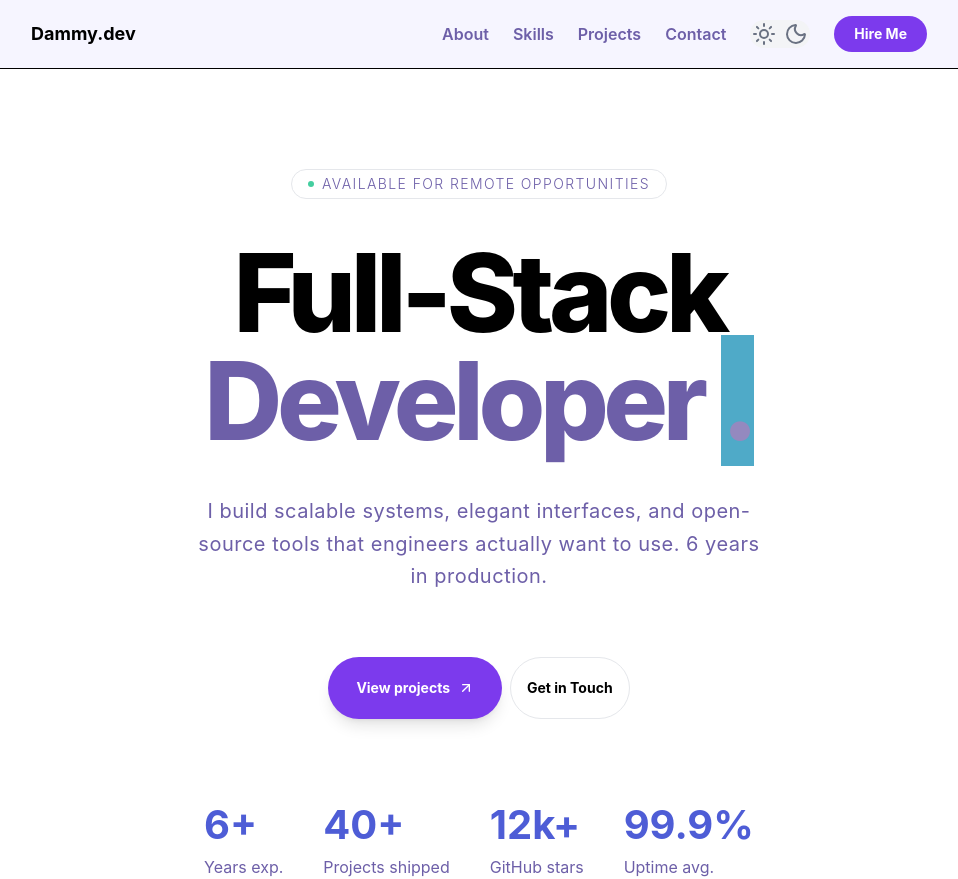
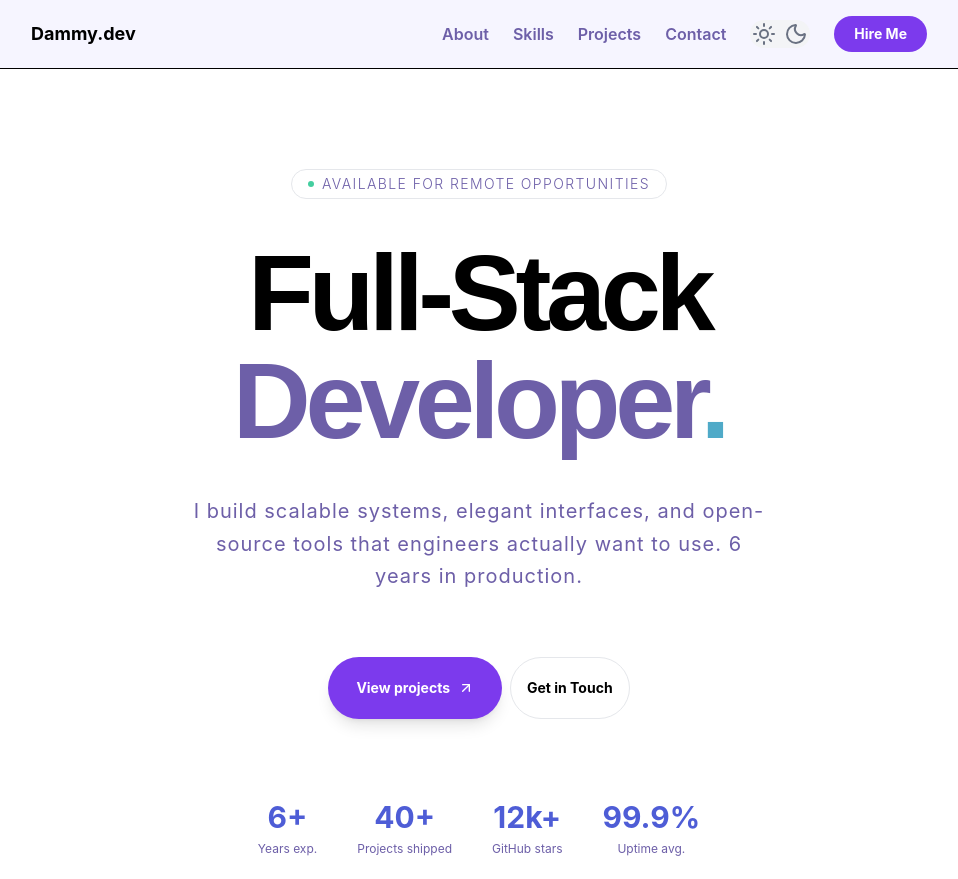
Before and after one commit to FafioluOluwadamilola/portforlio, a React (Vite) app: page / in a window 1280 px wide. Shown: the whole page, without its empty margins (161-1119 px from the left). After the commit the page ends 858 px from the top, so only its background shows below. Built offline with nearby package versions, Linux system fonts and the light colour scheme.

Commit message:
90% Done with the hero

```diff
--- a/src/Components/Hero.jsx
+++ b/src/Components/Hero.jsx
@@ -11,18 +11,28 @@ const Hero = () => {
             </div>
 
             <div className='text-center'>
-                <h1 className='leading-none text-6xl sm:text-7xl md:text-8xl lg:text-[108px] font-extrabold tracking-tighter'>
+
+                <h1
+                    className='leading-none text-6xl sm:text-7xl md:text-8xl lg:text-[108px] tracking-tighter heading-font'>
                     Full-Stack
-                    <span
-                        className='header-color'
-                    >   <br />
-                        Developer <span className='w-1.5 h-1.5 bg-[#0F8BB5] animate-pulse'>.</span>
+                    <br />
+
+                    <span className='header-color'>
+                        Developer
                     </span>
+
+                    <span className='text-[#0F8BB5] animate-pulse'>
+                        .
+                    </span>
+
                 </h1>
+
             </div>
 
+
+
             <div className='text-center mb-6'>
-                <p className='header-color text-xl text-muted-foreground leading-relaxed max-w-xl tracking-wide'>I build scalable systems, elegant interfaces, and open-source tools that engineers actually want to use. 6 years in production.</p>
+                <p className='header-color text-xl text-muted-foreground leading-relaxed max-w-xl tracking-wider main-font'>I build scalable systems, elegant interfaces, and open-source tools that engineers actually want to use. 6 years in production.</p>
             </div>
 
             <div className='flex gap-2 mb-9'>
@@ -38,7 +48,7 @@ const Hero = () => {
                     whileHover={{ scale: 1.05 }}
                     whileTap={{ scale: 0.95 }}
                     className='border border-gray-200 bg-transparent  hover:bg-transparent  rounded-full transition-colors text-sm font-bold py-5 px-4'>
-                        Get in Touch
+                    Get in Touch
                 </motion.button>
             </div>
 
@@ -47,25 +57,25 @@ const Hero = () => {
                     <div className='stats'>
                         6+
                     </div>
-                    <div className='header-color'>Years exp.</div>
+                    <div className='stats-text'>Years exp.</div>
                 </div>
                 <div>
                     <div className='stats'>
                         40+
                     </div>
-                    <div className='header-color'>Projects shipped</div>
+                    <div className='stats-text'>Projects shipped</div>
                 </div>
                 <div>
                     <div className='stats'>
                         12k+
                     </div>
-                    <div className='header-color'>GitHub stars</div>
+                    <div className='stats-text'>GitHub stars</div>
                 </div>
                 <div>
                     <div className='stats'>
                         99.9%
                     </div>
-                    <div className='header-color'>Uptime avg.</div>
+                    <div className='stats-text'>Uptime avg.</div>
                 </div>
             </div>
 
--- a/src/index.css
+++ b/src/index.css
@@ -1,14 +1,31 @@
 @import "tailwindcss";
+@import url('https://fonts.googleapis.com/css2?family=Inter:ital,opsz,wght@0,14..32,100..900;1,14..32,100..900&family=Plus+Jakarta+Sans:ital,wght@0,200..800;1,200..800&display=swap');
 
 
+.main-font{
+    font-family: 'Inter', sans-serif;
+}
+
+.heading-font{
+    font-family: 'Plus Jakarta Sans', sans-serif;
+    font-weight: 800;
+}
 
 @layer components{
     .header-color {
       color: #6D5FA8;
     }
+
     .stats{
       color: #4E5DD6;
       font-weight: bold;
-      font-size: 2.5rem;
+      font-size: 30px;
+      text-align: center;
+    }
+
+    .stats-text{
+      color: #6D5FA8;
+      font-size: 12px;
+      text-align: center;
     }
 }
```
